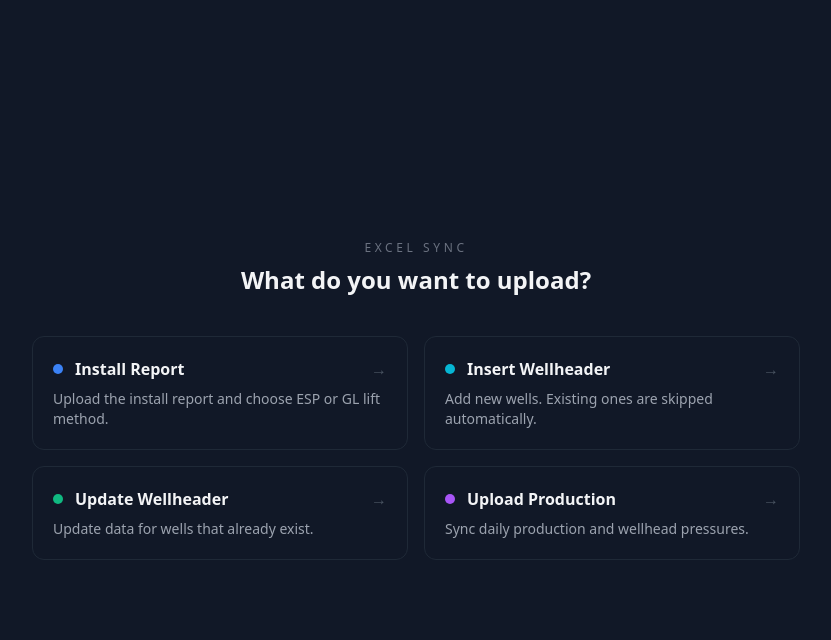
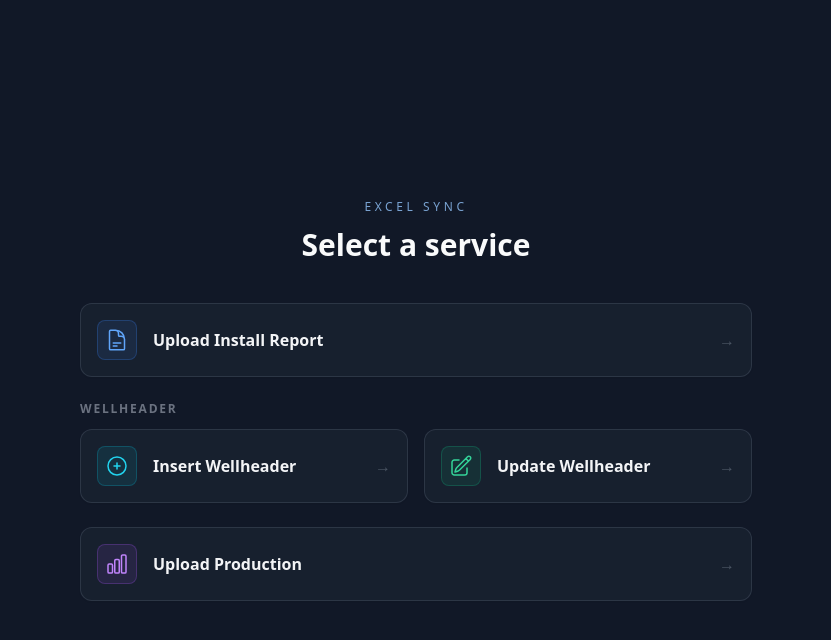
Before and after one commit to gjcardonam/db_excel_sync_api, a FastAPI app: page / in a window 1280 px wide. Shown: the top 640 px of the page, without its empty margins (224-1055 px from the left). Run offline with FastAPI, Linux system fonts and the light colour scheme; some libraries are stand-ins or nearby versions.

Commit message:
fix(ui): rename to Upload Install Report; redesign home as differentiated launcher
- Add the missing "Upload" verb to the Install Report card.
- Remove per-card descriptions; rely on distinct icon + accent color + title.
- Separate Install Report, Wellheader (Insert/Update grouped), and Production
  into clear, scannable groups. Minimal but well differentiated.

Co-Authored-By: Claude Opus 4.8 (1M context) <noreply@anthropic.com>

```diff
--- a/app/templates/home.html
+++ b/app/templates/home.html
@@ -2,6 +2,7 @@
 <html lang="en" class="dark">
 <head>
   <meta charset="UTF-8" />
+  <meta name="viewport" content="width=device-width, initial-scale=1" />
   <title>Excel Sync</title>
   <script src="https://cdn.tailwindcss.com"></script>
   <script>
@@ -12,55 +13,65 @@
   </script>
 </head>
 <body class="min-h-screen bg-gray-900 text-gray-100 flex items-center justify-center p-6">
-  <main class="w-full max-w-3xl">
+  <main class="w-full max-w-2xl">
     <header class="mb-10 text-center">
-      <p class="text-xs uppercase tracking-[0.3em] text-gray-500 mb-2">Excel Sync</p>
-      <h1 class="text-2xl font-semibold text-gray-100">What do you want to upload?</h1>
+      <p class="text-xs font-medium uppercase tracking-[0.3em] text-blue-300/80 mb-3">Excel Sync</p>
+      <h1 class="text-3xl font-bold text-gray-50">Select a service</h1>
     </header>
 
-    <div class="grid grid-cols-1 sm:grid-cols-2 gap-4">
-      <!-- Install Report -->
+    <div class="space-y-6">
+      <!-- Install Report (standalone) -->
       <a href="/well-configuration"
-         class="group rounded-xl border border-gray-800 bg-gray-900 p-5 transition hover:border-blue-500/60 hover:bg-gray-800">
-        <div class="flex items-center gap-3">
-          <span class="h-2.5 w-2.5 rounded-full bg-blue-500"></span>
-          <h2 class="text-base font-semibold text-gray-100">Install Report</h2>
-          <span class="ml-auto text-gray-600 group-hover:text-blue-400 transition">&rarr;</span>
-        </div>
-        <p class="mt-2 text-sm text-gray-400">Upload the install report and choose ESP or GL lift method.</p>
+         class="group flex items-center gap-4 rounded-xl border border-gray-700/70 bg-gray-800/50 p-4 shadow-sm transition hover:border-blue-500/70 hover:bg-gray-800 hover:shadow-md focus:outline-none focus-visible:ring-2 focus-visible:ring-blue-500">
+        <span class="flex h-10 w-10 shrink-0 items-center justify-center rounded-lg bg-blue-500/10 text-blue-400 ring-1 ring-inset ring-blue-500/25 transition group-hover:bg-blue-500/20">
+          <svg xmlns="http://www.w3.org/2000/svg" fill="none" viewBox="0 0 24 24" stroke-width="1.5" stroke="currentColor" class="h-6 w-6">
+            <path stroke-linecap="round" stroke-linejoin="round" d="M19.5 14.25v-2.625a3.375 3.375 0 0 0-3.375-3.375h-1.5A1.125 1.125 0 0 1 13.5 7.125v-1.5a3.375 3.375 0 0 0-3.375-3.375H8.25m0 12.75h7.5m-7.5 3H12M10.5 2.25H5.625c-.621 0-1.125.504-1.125 1.125v17.25c0 .621.504 1.125 1.125 1.125h12.75c.621 0 1.125-.504 1.125-1.125V11.25a9 9 0 0 0-9-9Z" />
+          </svg>
+        </span>
+        <h2 class="text-base font-semibold text-gray-100">Upload Install Report</h2>
+        <span class="ml-auto text-gray-600 transition group-hover:translate-x-0.5 group-hover:text-blue-400">&rarr;</span>
       </a>
 
-      <!-- Insert Wellheader -->
-      <a href="/wellheader-insert"
-         class="group rounded-xl border border-gray-800 bg-gray-900 p-5 transition hover:border-cyan-500/60 hover:bg-gray-800">
-        <div class="flex items-center gap-3">
-          <span class="h-2.5 w-2.5 rounded-full bg-cyan-500"></span>
-          <h2 class="text-base font-semibold text-gray-100">Insert Wellheader</h2>
-          <span class="ml-auto text-gray-600 group-hover:text-cyan-400 transition">&rarr;</span>
+      <!-- Wellheader group -->
+      <section>
+        <h2 class="mb-3 text-xs font-semibold uppercase tracking-[0.15em] text-gray-500">Wellheader</h2>
+        <div class="grid grid-cols-1 sm:grid-cols-2 gap-4">
+          <!-- Insert -->
+          <a href="/wellheader-insert"
+             class="group flex items-center gap-4 rounded-xl border border-gray-700/70 bg-gray-800/50 p-4 shadow-sm transition hover:border-cyan-500/70 hover:bg-gray-800 hover:shadow-md focus:outline-none focus-visible:ring-2 focus-visible:ring-cyan-500">
+            <span class="flex h-10 w-10 shrink-0 items-center justify-center rounded-lg bg-cyan-500/10 text-cyan-400 ring-1 ring-inset ring-cyan-500/25 transition group-hover:bg-cyan-500/20">
+              <svg xmlns="http://www.w3.org/2000/svg" fill="none" viewBox="0 0 24 24" stroke-width="1.5" stroke="currentColor" class="h-6 w-6">
+                <path stroke-linecap="round" stroke-linejoin="round" d="M12 9v6m3-3H9m12 0a9 9 0 1 1-18 0 9 9 0 0 1 18 0Z" />
+              </svg>
+            </span>
+            <h3 class="text-base font-semibold text-gray-100">Insert Wellheader</h3>
+            <span class="ml-auto text-gray-600 transition group-hover:translate-x-0.5 group-hover:text-cyan-400">&rarr;</span>
+          </a>
+
+          <!-- Update -->
+          <a href="/wellheader"
+             class="group flex items-center gap-4 rounded-xl border border-gray-700/70 bg-gray-800/50 p-4 shadow-sm transition hover:border-emerald-500/70 hover:bg-gray-800 hover:shadow-md focus:outline-none focus-visible:ring-2 focus-visible:ring-emerald-500">
+            <span class="flex h-10 w-10 shrink-0 items-center justify-center rounded-lg bg-emerald-500/10 text-emerald-400 ring-1 ring-inset ring-emerald-500/25 transition group-hover:bg-emerald-500/20">
+              <svg xmlns="http://www.w3.org/2000/svg" fill="none" viewBox="0 0 24 24" stroke-width="1.5" stroke="currentColor" class="h-6 w-6">
+                <path stroke-linecap="round" stroke-linejoin="round" d="m16.862 4.487 1.687-1.688a1.875 1.875 0 1 1 2.652 2.652L10.582 16.07a4.5 4.5 0 0 1-1.897 1.13L6 18l.8-2.685a4.5 4.5 0 0 1 1.13-1.897l8.932-8.931Zm0 0L19.5 7.125M18 14v4.75A2.25 2.25 0 0 1 15.75 21H5.25A2.25 2.25 0 0 1 3 18.75V8.25A2.25 2.25 0 0 1 5.25 6H10" />
+              </svg>
+            </span>
+            <h3 class="text-base font-semibold text-gray-100">Update Wellheader</h3>
+            <span class="ml-auto text-gray-600 transition group-hover:translate-x-0.5 group-hover:text-emerald-400">&rarr;</span>
+          </a>
         </div>
-        <p class="mt-2 text-sm text-gray-400">Add new wells. Existing ones are skipped automatically.</p>
-      </a>
+      </section>
 
-      <!-- Update Wellheader -->
-      <a href="/wellheader"
-         class="group rounded-xl border border-gray-800 bg-gray-900 p-5 transition hover:border-emerald-500/60 hover:bg-gray-800">
-        <div class="flex items-center gap-3">
-          <span class="h-2.5 w-2.5 rounded-full bg-emerald-500"></span>
-          <h2 class="text-base font-semibold text-gray-100">Update Wellheader</h2>
-          <span class="ml-auto text-gray-600 group-hover:text-emerald-400 transition">&rarr;</span>
-        </div>
-        <p class="mt-2 text-sm text-gray-400">Update data for wells that already exist.</p>
-      </a>
-
-      <!-- Upload Production -->
+      <!-- Production (standalone) -->
       <a href="/production"
-         class="group rounded-xl border border-gray-800 bg-gray-900 p-5 transition hover:border-purple-500/60 hover:bg-gray-800">
-        <div class="flex items-center gap-3">
-          <span class="h-2.5 w-2.5 rounded-full bg-purple-500"></span>
-          <h2 class="text-base font-semibold text-gray-100">Upload Production</h2>
-          <span class="ml-auto text-gray-600 group-hover:text-purple-400 transition">&rarr;</span>
-        </div>
-        <p class="mt-2 text-sm text-gray-400">Sync daily production and wellhead pressures.</p>
+         class="group flex items-center gap-4 rounded-xl border border-gray-700/70 bg-gray-800/50 p-4 shadow-sm transition hover:border-purple-500/70 hover:bg-gray-800 hover:shadow-md focus:outline-none focus-visible:ring-2 focus-visible:ring-purple-500">
+        <span class="flex h-10 w-10 shrink-0 items-center justify-center rounded-lg bg-purple-500/10 text-purple-400 ring-1 ring-inset ring-purple-500/25 transition group-hover:bg-purple-500/20">
+          <svg xmlns="http://www.w3.org/2000/svg" fill="none" viewBox="0 0 24 24" stroke-width="1.5" stroke="currentColor" class="h-6 w-6">
+            <path stroke-linecap="round" stroke-linejoin="round" d="M3 13.125C3 12.504 3.504 12 4.125 12h2.25c.621 0 1.125.504 1.125 1.125v6.75C7.5 20.496 6.996 21 6.375 21h-2.25A1.125 1.125 0 0 1 3 19.875v-6.75ZM9.75 8.625c0-.621.504-1.125 1.125-1.125h2.25c.621 0 1.125.504 1.125 1.125v11.25c0 .621-.504 1.125-1.125 1.125h-2.25a1.125 1.125 0 0 1-1.125-1.125V8.625ZM16.5 4.125c0-.621.504-1.125 1.125-1.125h2.25C20.496 3 21 3.504 21 4.125v15.75c0 .621-.504 1.125-1.125 1.125h-2.25a1.125 1.125 0 0 1-1.125-1.125V4.125Z" />
+          </svg>
+        </span>
+        <h2 class="text-base font-semibold text-gray-100">Upload Production</h2>
+        <span class="ml-auto text-gray-600 transition group-hover:translate-x-0.5 group-hover:text-purple-400">&rarr;</span>
       </a>
     </div>
   </main>
```
